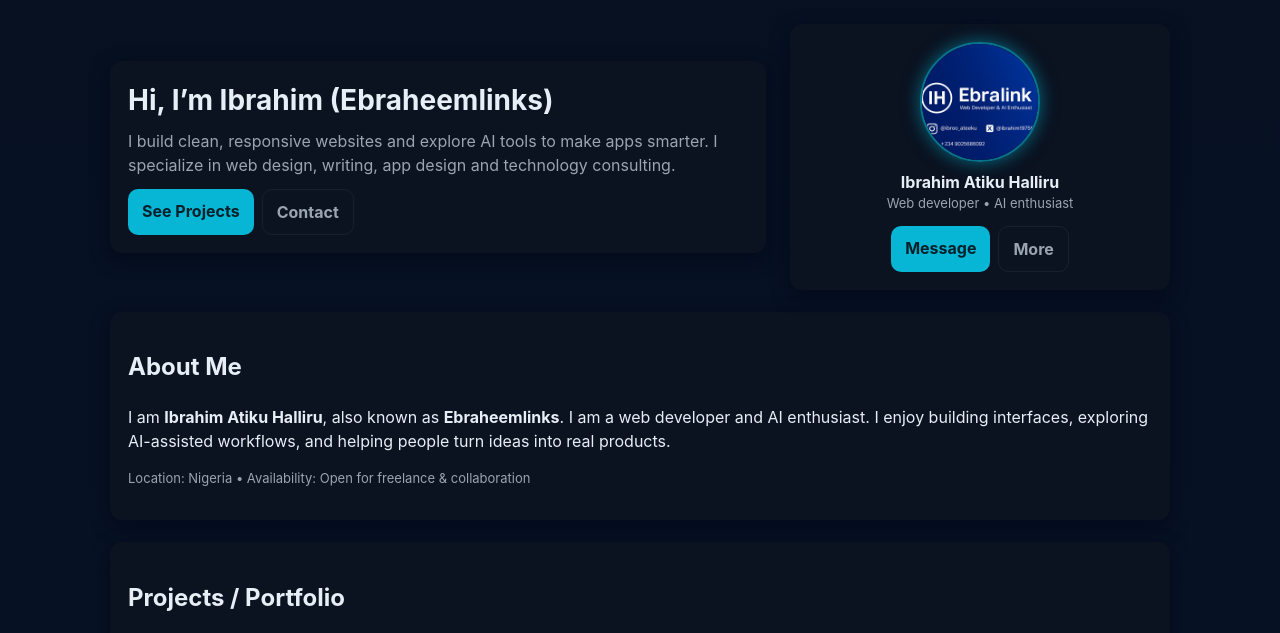
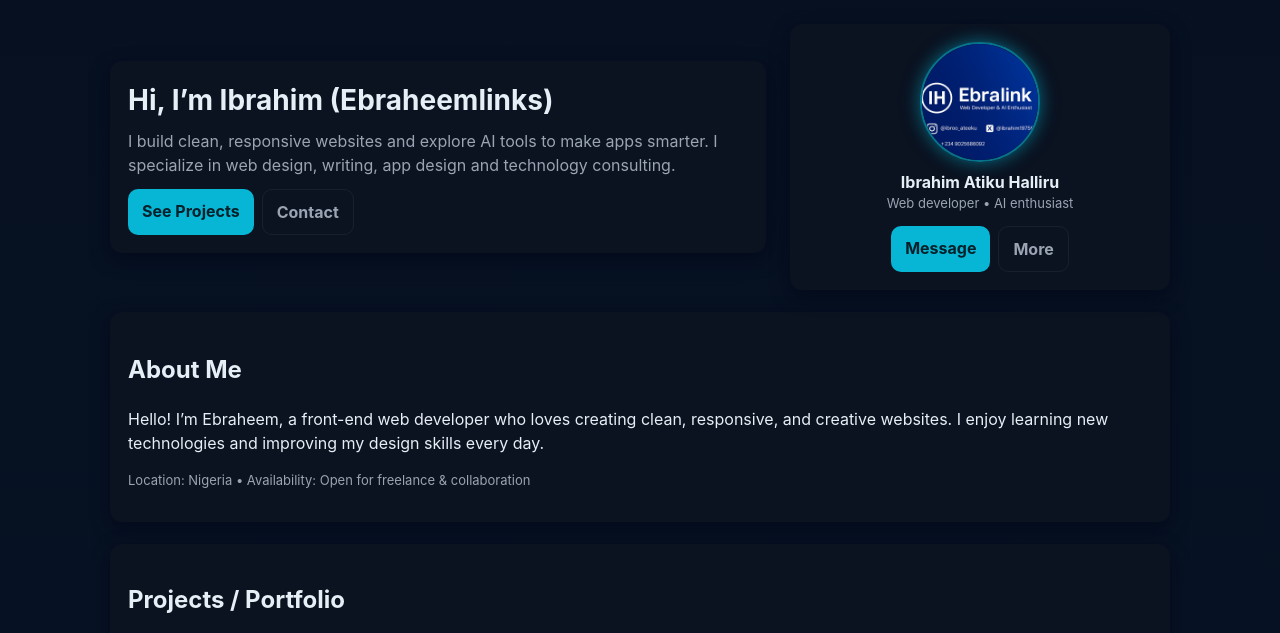
Before and after one commit to ebraheemlinks-code/ebraheemlinks.github.io, a plain HTML site: page index.html in a window 1280 px wide. Shown: the part 104-737 px from the top of the page. Drawn offline with Linux system fonts and the light colour scheme.

Commit message:
Update index.html
update about me section

```diff
--- a/index.html
+++ b/index.html
@@ -238,10 +238,12 @@
             </section>
 
             <section id="about" class="card">
-                <h2>About Me</h2>
-                <p>I am <strong>Ibrahim Atiku Halliru</strong>, also known as <strong>Ebraheemlinks</strong>. I am a web
-                    developer and AI enthusiast. I enjoy building interfaces, exploring AI-assisted workflows, and
-                    helping people turn ideas into real products.</p>
+                <section id="about">
+  <h2>About Me</h2>
+  <p>Hello! I’m Ebraheem, a front-end web developer who loves creating clean, responsive, and creative websites.
+     I enjoy learning new technologies and improving my design skills every day.</p>
+</section>
+
                 <p class="meta">Location: Nigeria • Availability: Open for freelance & collaboration</p>
             </section>
 
@@ -313,4 +315,5 @@
     </script>
 </body>
 
+
 </html>
```
